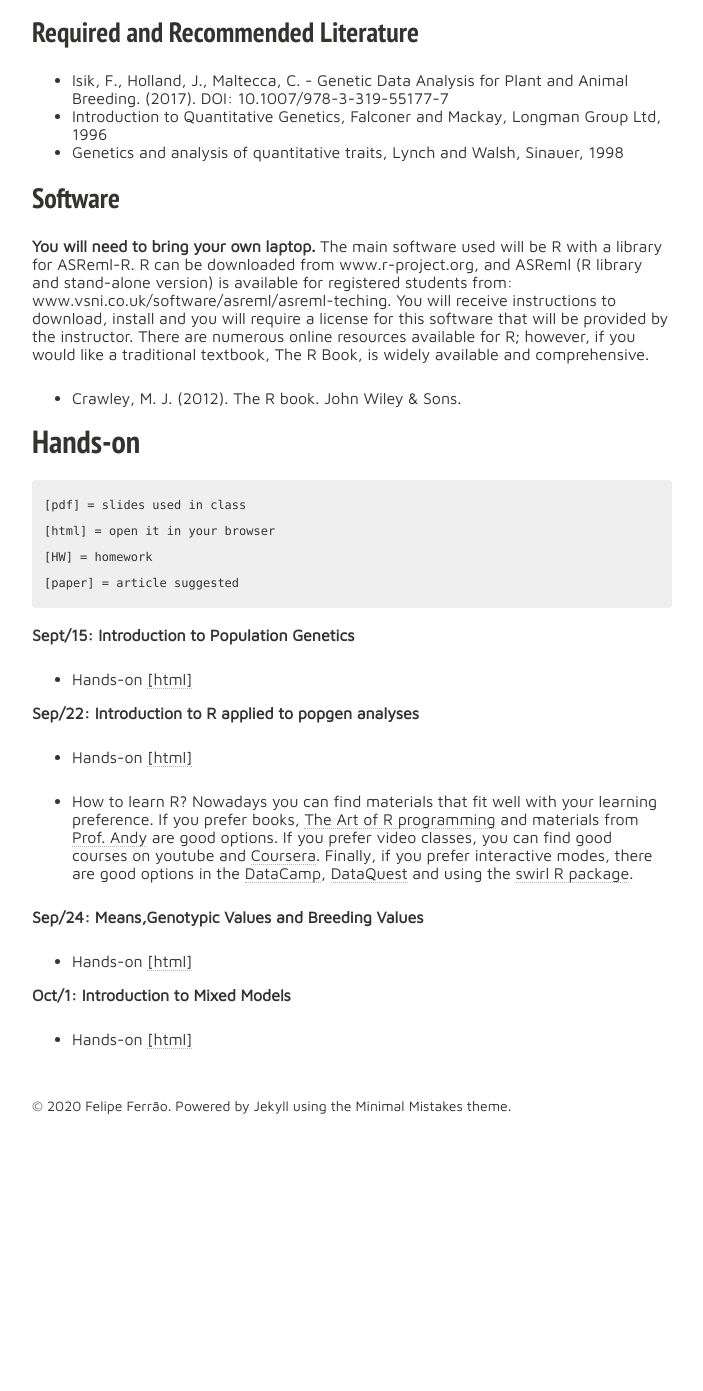
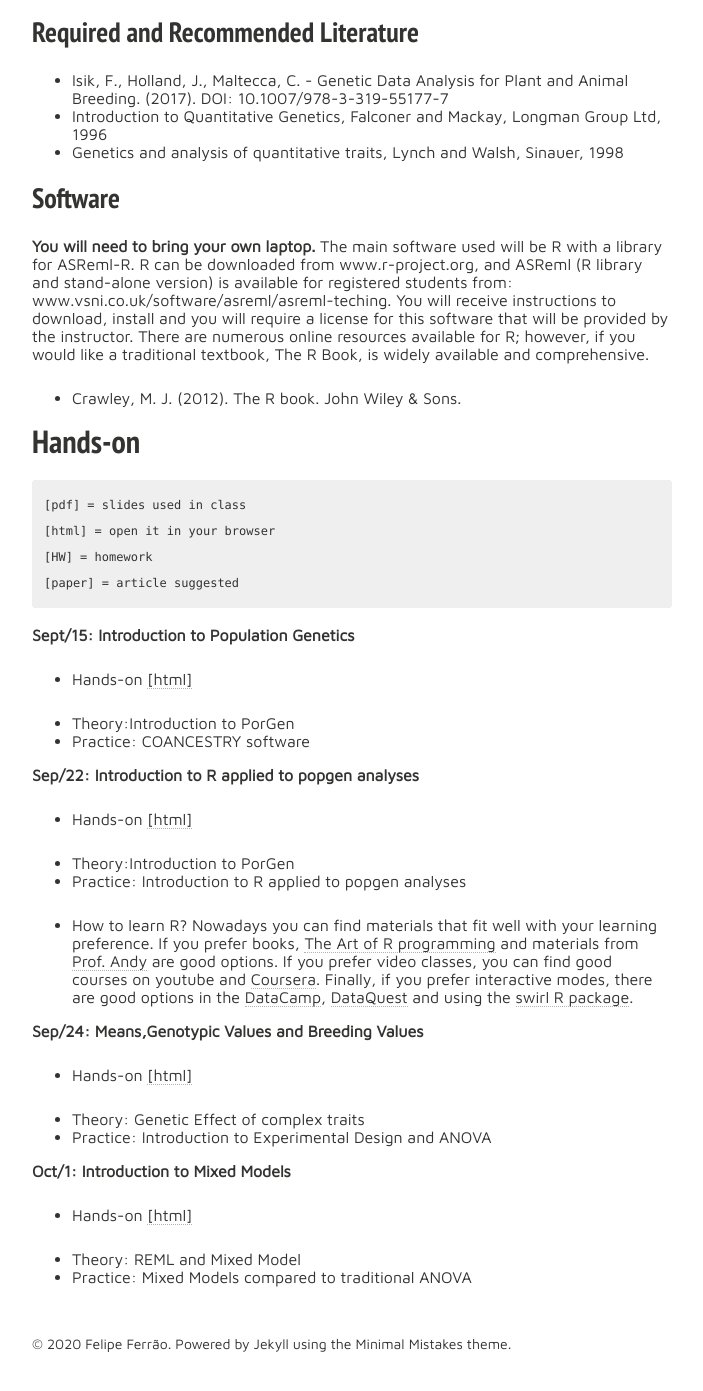
Before and after one commit to lfelipe-ferrao/lfelipe-ferrao.github.io, a Jekyll site: the page built from class/quantGenetic/index.md, in a window 1280 px wide and 1400 px high, scrolled down 854 px. Shown: the top 1391 px of the window, without its empty margins (288-991 px from the left). Built offline with Jekyll 4.4.1, drawn with Linux system fonts in a browser that asks for light colours; nearby versions of some CDN libraries; our own code applies the rules of GitHub Pages for plain Markdown files; before the commit the page ends 2016 px from its top, so only the background shows below that.

Commit message:
Update index.md

```diff
--- a/class/quantGenetic/index.md
+++ b/class/quantGenetic/index.md
@@ -57,9 +57,15 @@ traditional textbook, The R Book, is widely available and comprehensive.
 
 - Hands-on [[html]](https://htmlpreview.github.io/?https://github.com/lfelipe-ferrao/lfelipe-ferrao.github.io/blob/master/class/quantGenetic/week1.html)
 
+- Theory:Introduction to PorGen
+- Practice: COANCESTRY software
+
 **Sep/22: Introduction to R applied to popgen analyses**
 
 - Hands-on [[html]](https://htmlpreview.github.io/?https://github.com/lfelipe-ferrao/lfelipe-ferrao.github.io/blob/master/class/quantGenetic/week2.html)
+
+- Theory:Introduction to PorGen
+- Practice: Introduction to R applied to popgen analyses
 
 - How to learn R? Nowadays you can find materials that fit well with your learning preference. If you prefer books, [The Art of R programming](https://www.amazon.com/Art-Programming-Statistical-Software-Design/dp/1593273843)  and materials from [Prof. Andy](https://www.discovr.rocks/#welcome) are good options. If you prefer video classes, you can find good courses on youtube and [Coursera](https://www.coursera.org/). Finally, if you prefer interactive modes,  there are good options in the [DataCamp](https://www.datacamp.com/), [DataQuest](https://www.dataquest.io/) and using the [swirl R package](https://swirlstats.com/).
 
@@ -67,6 +73,12 @@ traditional textbook, The R Book, is widely available and comprehensive.
 
 - Hands-on [[html]](https://htmlpreview.github.io/?https://github.com/lfelipe-ferrao/lfelipe-ferrao.github.io/blob/master/class/quantGenetic/week3.html)
 
+- Theory: Genetic Effect of complex traits
+- Practice: Introduction to Experimental Design and ANOVA
+
 **Oct/1: Introduction to Mixed Models**
 
 - Hands-on [[html]](https://htmlpreview.github.io/?https://github.com/lfelipe-ferrao/lfelipe-ferrao.github.io/blob/master/class/quantGenetic/week4.html)
+
+- Theory: REML and Mixed Model
+- Practice: Mixed Models compared to traditional ANOVA
```
